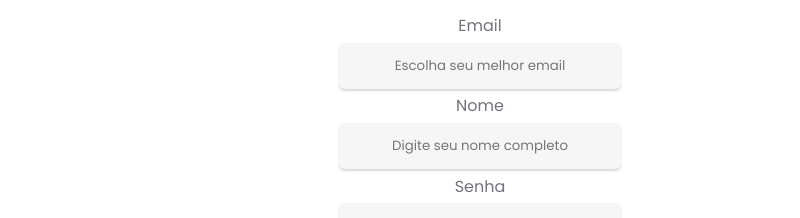
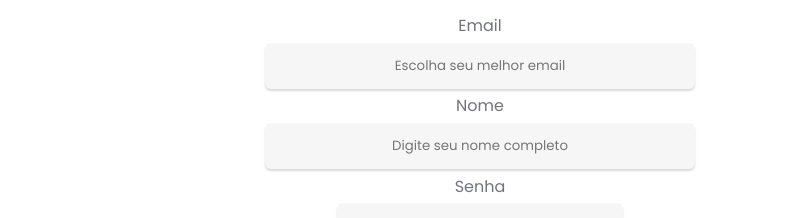
Before and after one commit to rafadealmeida/adopet, a plain HTML site: page html/cadastro.html in a window 1280 px wide. Shown: the part 520-738 px from the top of the page, without its empty margins (160-960 px from the left). Drawn offline with Linux system fonts and the light colour scheme.

Commit message:
Estilização para desktop

```diff
--- a/css/formulario__login--responsivo.css
+++ b/css/formulario__login--responsivo.css
@@ -23,8 +23,17 @@
     .login__container{
         margin-top:0;
 
-        background-position-y:40%;
-        background-size: 8%;
+        background-position-y:100%;
+        background-size: 7%;
+        margin-bottom: 6%;
+    }
+
+    .formulario__input{
+        width:40%;
+    }
+
+    .formulario__input--desktop{
+        width:60%;
     }
 
 
--- a/html/cadastro.html
+++ b/html/cadastro.html
@@ -32,9 +32,9 @@
 
         <form class="login__formulario login__formulario--responsivo">
             <label for="email"> Email</label>
-            <input class="formulario__input" type="email" id="email" placeholder="Escolha seu melhor email">
+            <input class="formulario__input formulario__input--desktop" type="email" id="email" placeholder="Escolha seu melhor email">
             <label for="nome">Nome</label>
-            <input class="formulario__input" type="text" id="nome" placeholder="Digite seu nome completo">
+            <input class="formulario__input formulario__input--desktop" type="text" id="nome" placeholder="Digite seu nome completo">
             <label for="senha">Senha</label>
             <input class="formulario__input" type="password" id="senha" placeholder="Crie uma senha">
             <label for="senha__confirmar">Confirmar sua senha</label>
```
Also changed, not shown: html/login.html (+1 -1 lines), css/formulario.css (line endings or trailing spaces).
